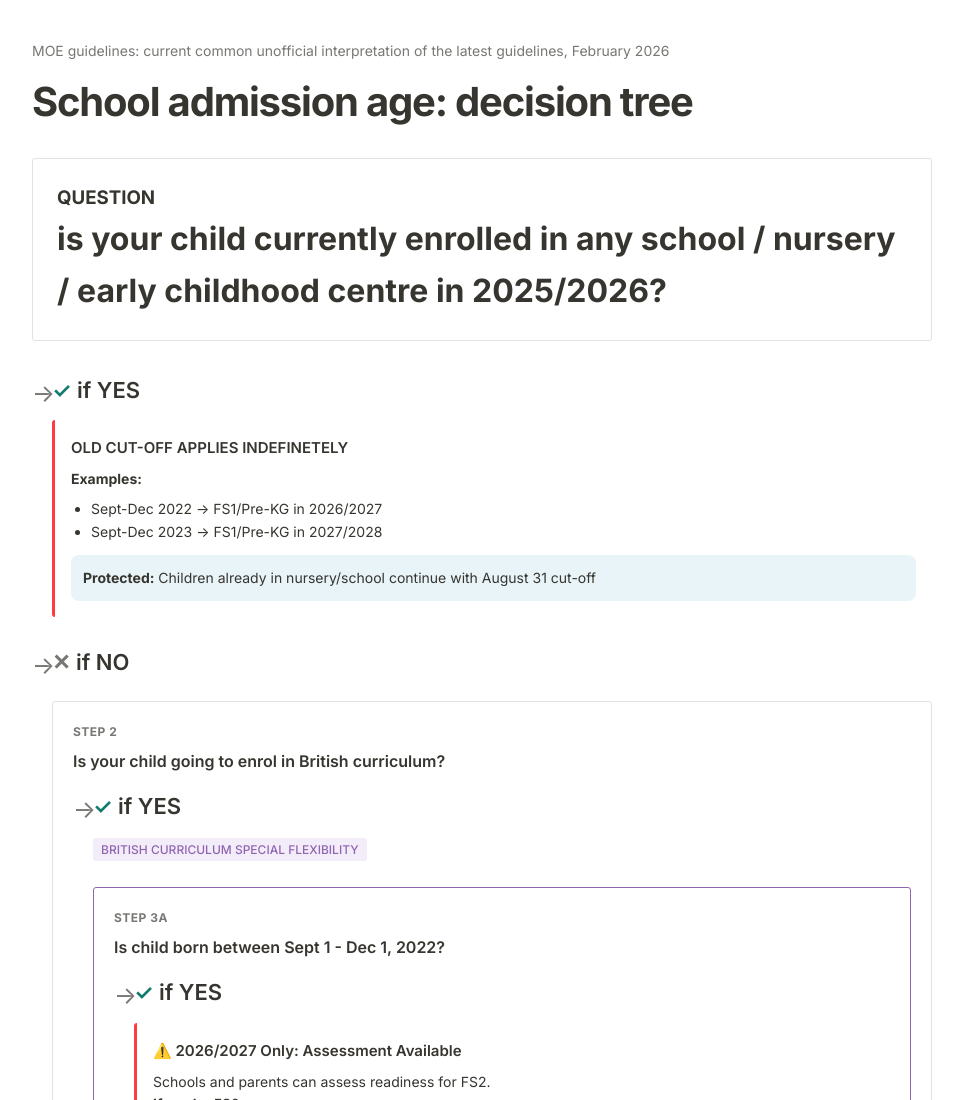
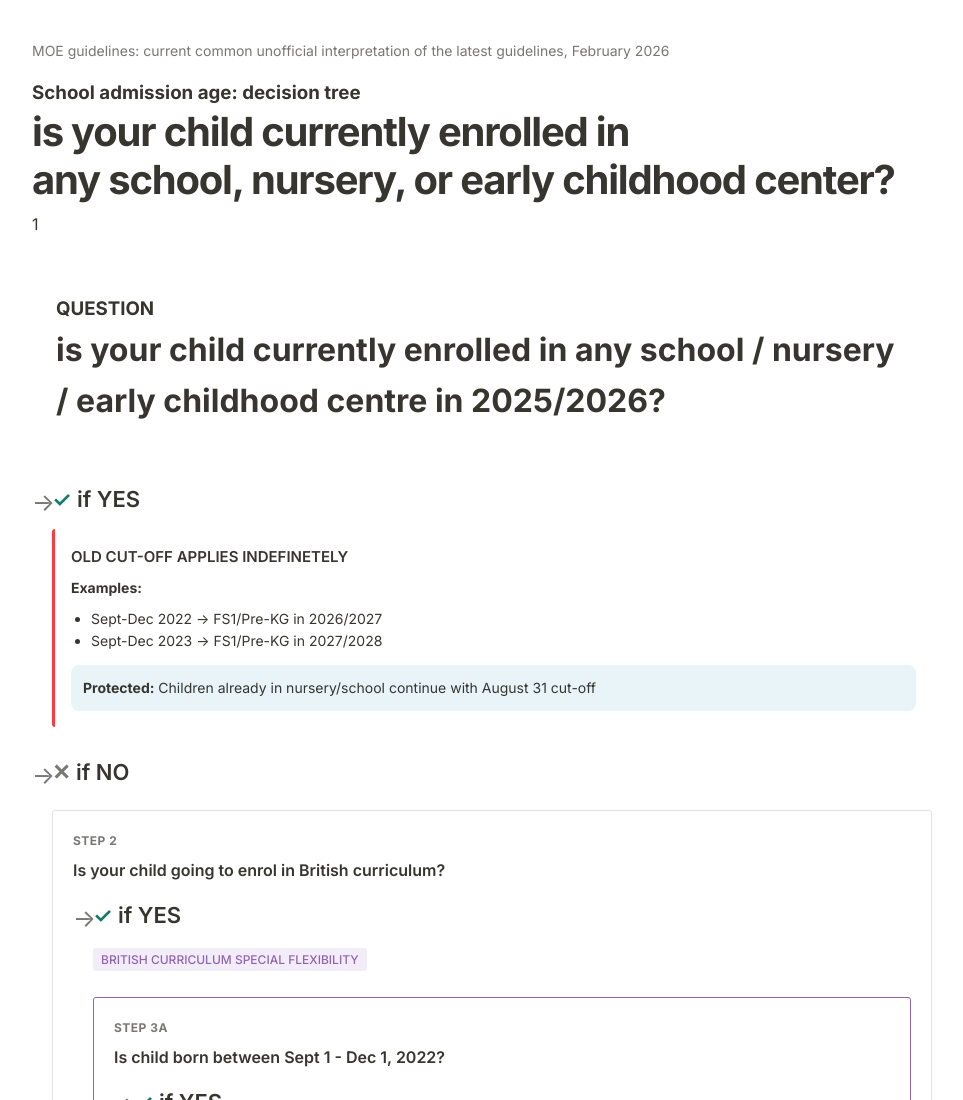
Before and after one commit to readynotrushed/TREE, a plain HTML site: page index.html in a window 1280 px wide. Shown: the top 1100 px of the page, without its empty margins (158-1121 px from the left). Drawn offline with Linux system fonts and the light colour scheme.

Commit message:
Update index.html

```diff
--- a/index.html
+++ b/index.html
@@ -93,7 +93,7 @@
 
         .start-node {
             background: transparent;
-            border: 1px solid var(--notion-border);
+            border: 0px solid var(--notion-border);
             padding: 24px;
             border-radius: 3px;
             margin-bottom: 32px;
@@ -372,7 +372,8 @@
     <div class="container">
         <div class="header">
             <div class="subtitle">MOE guidelines: current common unofficial interpretation of the latest guidelines, February 2026</div>
-            <h1>School admission age: decision tree</h1>
+            <h3>School admission age: decision tree</h3>
+            <h1>is your child currently enrolled in<br>any school, nursery, or early childhood center?</h1>1
         </div>
 
         <div class="flow-container">
```
